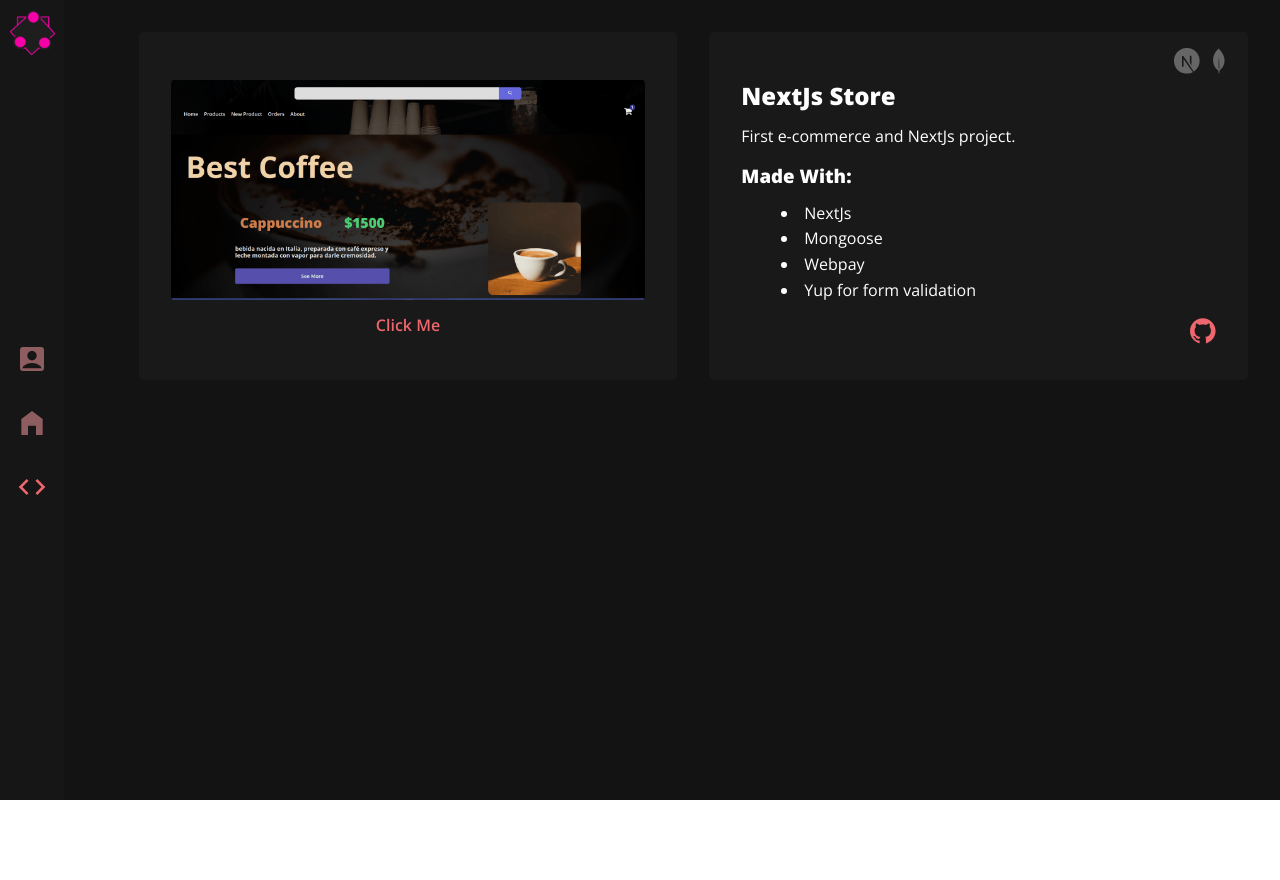
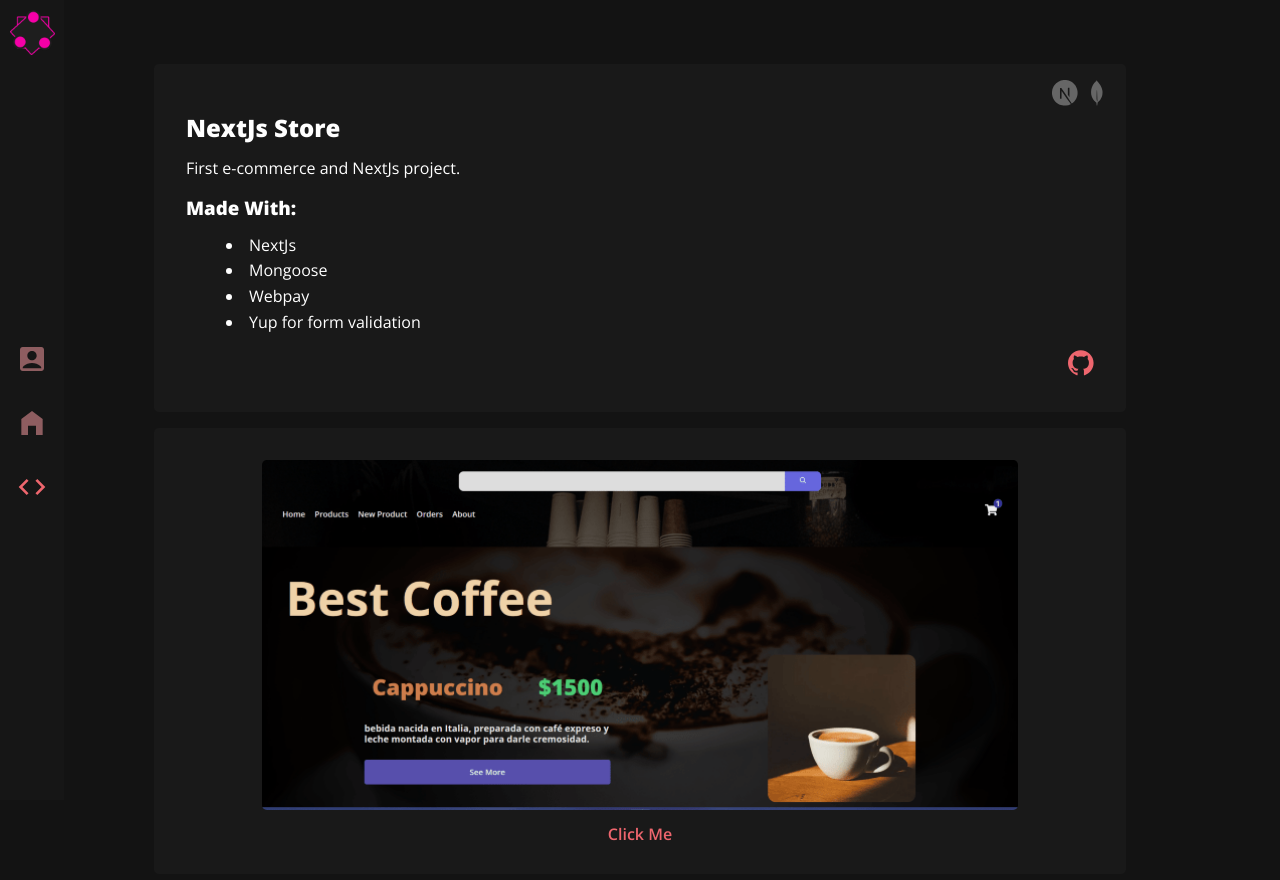
Before and after one commit to mr-ema/mr-ema.github.io, a React app: page /#/projects in a window 1280 px wide. Shown: the top 880 px of the page. Before the commit the page ends 800 px from the top, so only its background shows below. Built offline with nearby package versions, Linux system fonts and the light colour scheme.

Commit message:
style changes

```diff
--- a/src/pages/projects/style.js
+++ b/src/pages/projects/style.js
@@ -1,33 +1,33 @@
 import styled from 'styled-components'
 
 export const Wrapper = styled.div`
-  grid-column: 2/13;
+  grid-column: 1/13;
   display: flex;
   flex-direction: column;
   align-items: center;
-  gap: 3rem;
-  padding: 2rem;
+  gap: 10rem;
+  padding: 4rem 100px;
   position: relative;
   box-sizing: border-box;
 
   @media (max-width: 900px) {
     grid-column: 1/13;
-    padding: 0;
+    padding: 4rem 0;
   }
 `
 
 export const Box = styled.section`
   background: none;
-  display: grid;
-  grid-template-columns: repeat(2, 1fr);
-  gap: 2rem;
+  display: flex;
+  justify-content: center;
+  flex-flow: row wrap-reverse;
+  gap: 1rem;
 
   width: 100%;
   height: auto;
 `
 
 export const Project = styled.div`
-  grid-column: auto;
   background-color: #191919;
   border-radius: .3rem;
   display: flex;
@@ -36,6 +36,10 @@
   justify-content: center;
   gap: 1rem;
   padding: 2rem;
+
+  @media screen and ( max-width: 1400px ){
+    width: 90%;
+  }
 
   a {
     text-decoration: none;
@@ -50,7 +54,6 @@
 `
 
 export const Info = styled.div`
-  grid-column: auto;
   background-color: #191919;
   border-radius: .3rem;
   display: flex;
@@ -60,12 +63,28 @@
   padding: 2rem;
   position: relative;
 
+  @media screen and ( max-width: 1400px ){
+    width: 90%;
+  }
+
   ol {
     align-self: flex-end;
     list-style: inside;
     display: flex;
     flex-direction: column;
     gap: .6rem;
+
+    @media (max-width: 650px) {
+      font-size: .8rem;
+    }
+  }
+
+  div {
+    & > h2 {
+      @media screen and (max-width: 900px) {
+        font-size: 1.2rem;
+      }
+    }
   }
 
   a {
```
